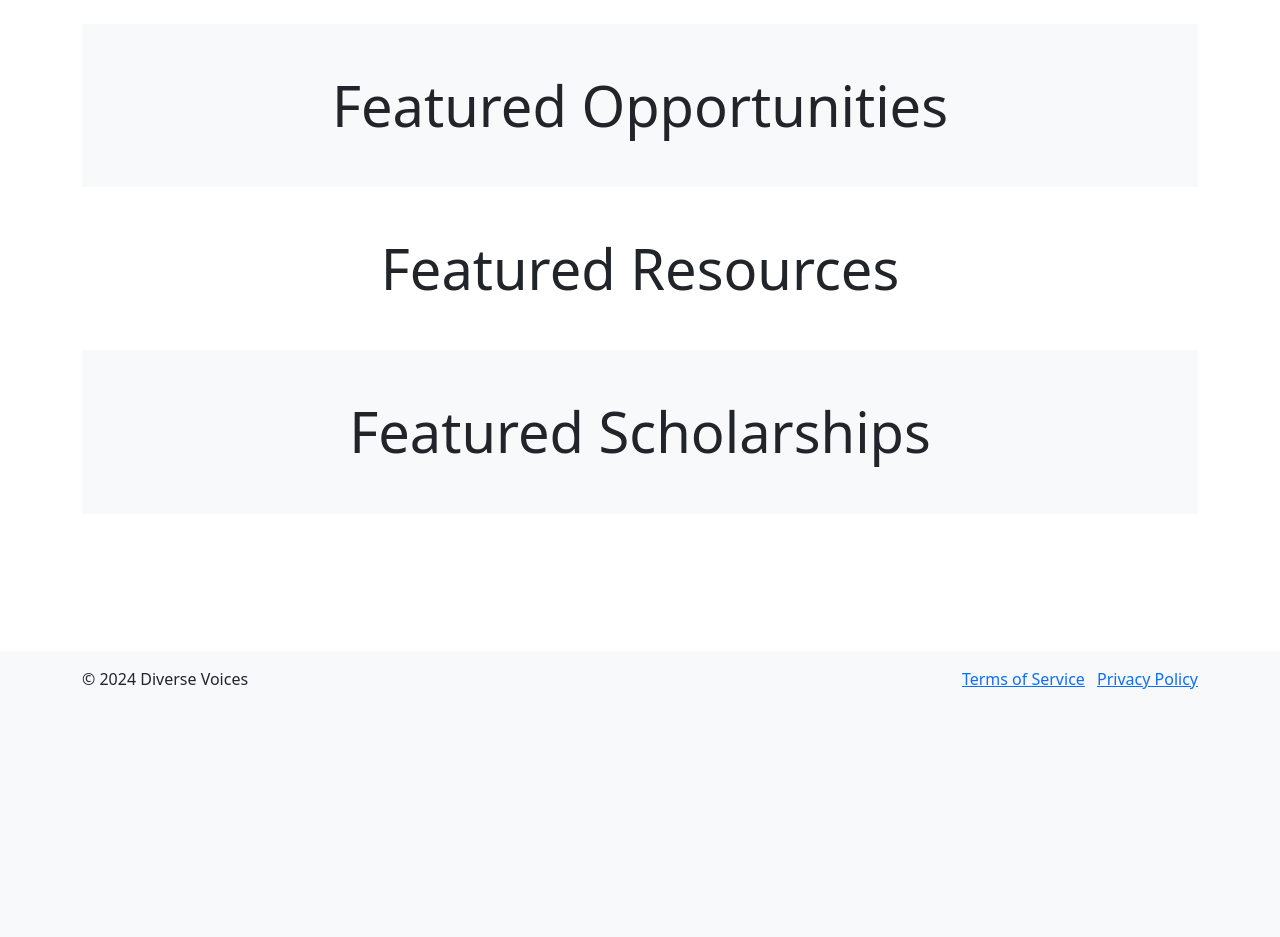
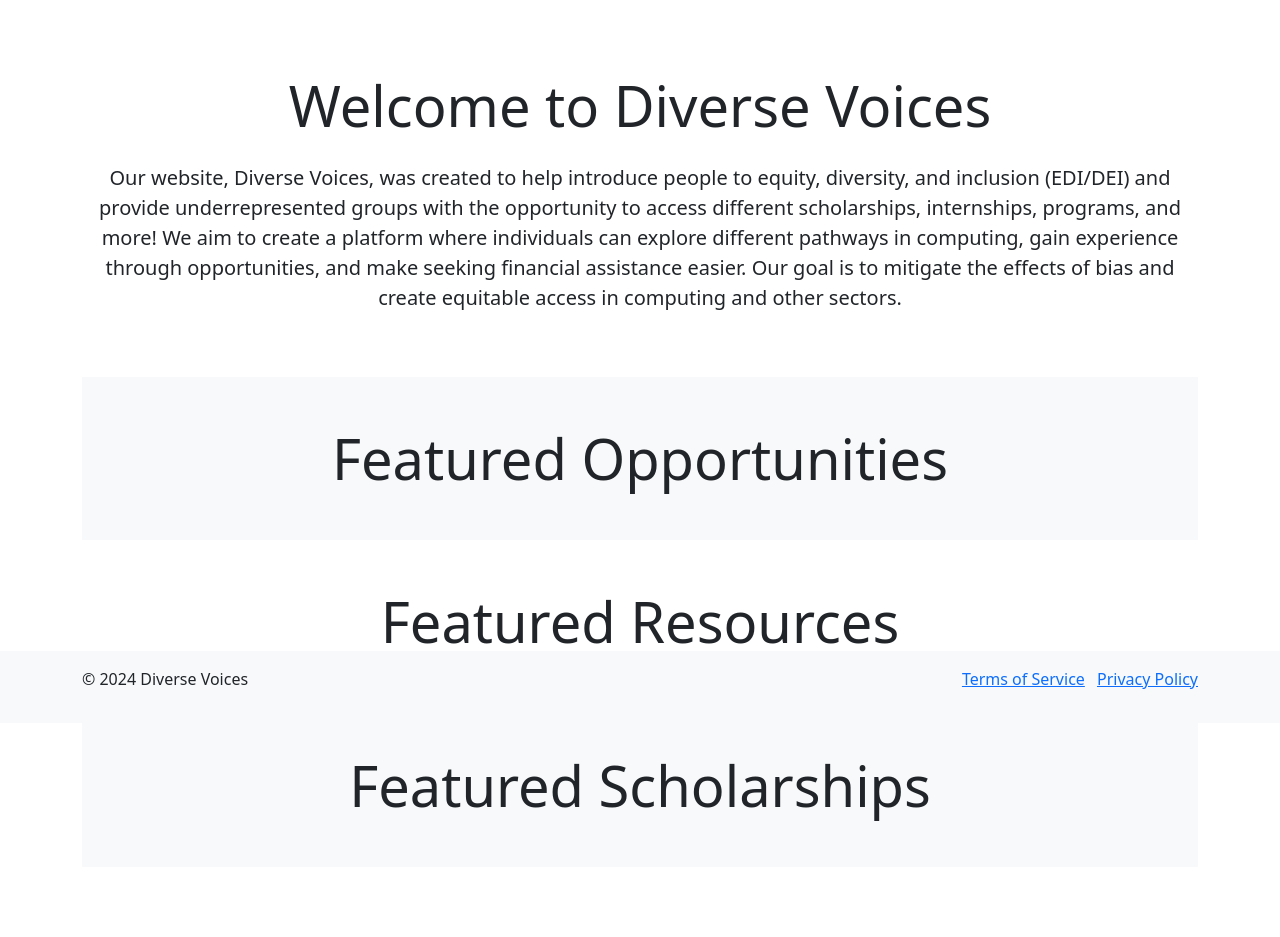
Before and after one commit to JasonLovesDoggo/k2i, a Django app: page / in a window 1280 px wide. Shown: the part 77-1014 px from the top of the page. Before the commit the page ends 766 px from the top, so only its background shows below. Run offline with Django 4.2, Linux system fonts and the light colour scheme; data that the repository does not hold is empty; some libraries are stand-ins or nearby versions.

Commit message:
Added site description

```diff
--- a/templates/home.html
+++ b/templates/home.html
@@ -11,6 +11,18 @@
         box-shadow: 0 4px 8px rgba(0, 0, 0, 0.2);
     }
 </style>
+
+<section class="intro-section py-5">
+    <div class="container">
+        <h2 class="text-center display-4 mb-4">Welcome to Diverse Voices</h2>
+        <p class="lead text-center">Our website, Diverse Voices, was created to help introduce people to equity,
+            diversity, and inclusion <b>(EDI/DEI)</b> and provide underrepresented groups with the opportunity to access different
+            scholarships, internships, programs, and more! We aim to create a platform where individuals can explore
+            different pathways in computing, gain experience through opportunities, and make seeking financial
+            assistance easier. Our goal is to mitigate the effects of bias and create equitable access in computing and
+            other sectors.</p>
+    </div>
+</section>
 
 <section class="featured-section py-5 bg-light">
     <div class="container">
```
